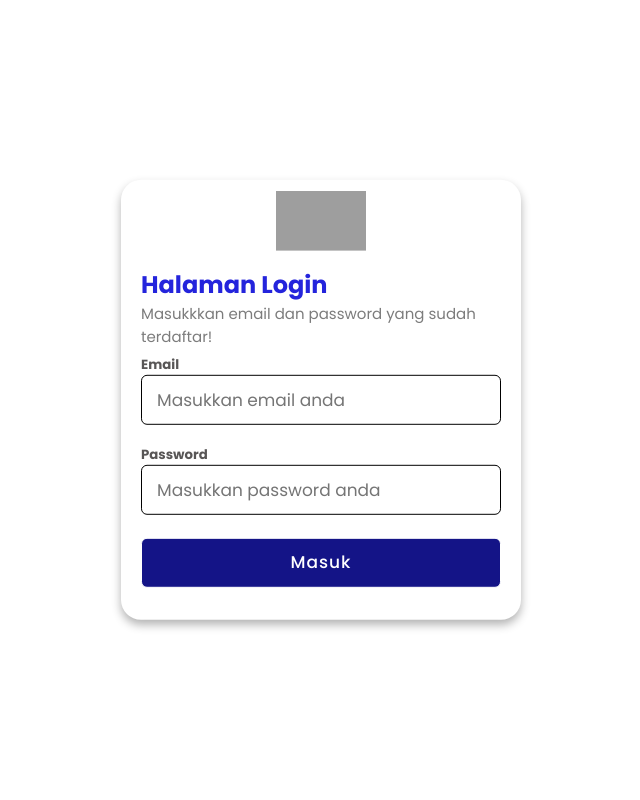
After one commit to ssfinka/TVKU, a PHP site: page /awal.html in a window 1280 px wide. The commit adds this page. Shown: the whole page, without its empty margins (319-959 px from the left). Run offline with PHP 8.4, Linux system fonts and the light colour scheme; grey boxes are pictures that could not be loaded.

Commit message:
menambahkan file html dan style

```diff
--- /dev/null
+++ b/awal.html
@@ -0,0 +1,25 @@
+<!DOCTYPE html>
+<html>
+    <head>
+        <title>Tampilan Awal</title>
+        <link rel="stylesheet" href="style.css">
+        <link rel="preconnect" href="https://fonts.gstatic.com" crossorigin>
+<link href="https://fonts.googleapis.com/css2?family=Poppins:ital,wght@0,100;0,200;0,300;0,400;0,500;0,600;0,700;0,800;0,900;1,100;1,200;1,300;1,400;1,500;1,600;1,700;1,800;1,900&family=Roboto:ital,wght@0,100;0,300;0,400;0,500;0,700;0,900;1,100;1,300;1,400;1,500;1,700;1,900&display=swap" rel="stylesheet">
+    </head>
+    <body>
+        <div class="container">
+            <img src="tvku.png" width="90" height="60" class="logo">
+            <div class="login form">
+                <h2>Halaman Login</h2>
+                <p>Masukkkan email dan password yang sudah terdaftar!</p>
+                <form action="#">
+                    <h5>Email</h5>
+                    <input type="text" placeholder="Masukkan email anda">
+                    <h5>Password</h5>
+                    <input type="password" placeholder="Masukkan password anda">
+                    <input type="button" value="Masuk" class="button">
+                </form>
+            </div>
+        </div>
+    </body>
+</html>
--- a/style.css
+++ b/style.css
@@ -1,155 +1,88 @@
-.login-frame1 {
-    width: 100%;
+*{
+    margin: 0;
+    padding: 0;
     box-sizing: border-box;
-    flex-direction: column;
-    background-color: white;
-    gap: 16px;
-    display: flex;
-    padding: 24px;
-    position: relative;
-    max-width: 390px;
-    border-top: 1px solid #d0d5dd;
-    box-shadow: 0 2px 4px -2px rgba(16,24,40,.06),0 4px 8px -2px rgba(16,24,40,.1);
-    align-items: center;
-    border-left: 1px solid #d0d5dd;
-    border-right: 1px solid #d0d5dd;
-    border-bottom: 1px solid #d0d5dd;
-    border-radius: 20px 20px 20px 20px;
-    justify-content: center;
+    font-family: 'Poppins', sans-serif;
 }
 
-.login-rectangel {
+body{
+    min-height: 100vh;
     width: 100%;
-    height: auto;
-    margin: 0;
-    display: block;
-    max-width: 114px;
+    background: white;
+
 }
 
-.login-frame2 {
-  gap: 8px;
-  width: 100%;
-  display: flex;
-  position: relative;
-  max-width: 342px;
-  box-sizing: border-box;
-  align-items: center;
-  flex-direction: column;
-  justify-content: center;
+.container{
+    position: absolute;
+    top: 50%;
+    left: 50%;
+    transform: translate(-50%, -50%);
+    max-width: 400px;
+    width: 50%;
+    background: white;
+    border-radius: 20px;
+    box-shadow: 0 5px 10px rgba(0, 0, 0, 0.3);
 }
 
-.login-text{
-    width: 100%;
-    max-width: 100%;
-    margin-top: 0;
-    min-height: auto;
-    text-align: left;
-    margin-bottom: 0;
+.logo{
+    position:relative;
+    top: 11px;
+    left: 50%;
+    transform: translateX(-50%);
 }
 
-.login-text1 {
-  color: #1849a9;
-  font-size: 18px;
-  font-style: normal;
-  font-family: "Inter",sans-serif;
-  font-weight: 600;
-  line-height: 28px;
-  letter-spacing: 0;
-  text-transform: none;
-  width: 100%;
-  max-width: 100%;
-  margin-top: 0;
-  min-height: auto;
-  text-align: left;
-  margin-bottom: 0;
+
+.container .form{
+    padding: 20px;
 }
 
-.login-text2 {
-  color: #667085;
-  font-size: 14px;
-  font-style: normal;
-  font-family: "Inter", sans-serif;
-  font-weight: 400;
-  line-height: 20px;
-  letter-spacing: 0;
-  text-transform: none;
-  margin-top: 0;
-  text-align: left;
-  margin-bottom: 0;
+h2{
+    color: rgb(36, 36, 220);
 }
 
-.proses-login1 {
-  width: 100%;
-  max-width: 324px;
-  box-sizing: border-box;
+p{
+    font-size: 15px;
+    color: rgb(124, 124, 124);
 }
 
-.login-frame3 {
-  width: 100%;
-  max-width: 324px;
-  box-sizing: border-box;
-  gap: 6px;
-  display: flex;
-  position: relative;
-  align-items: flex-start;
-  flex-direction: column;
-  justify-content: flex-start;
+h5{
+    padding-top: 7px;
+    color: rgb(88, 86, 86);
 }
 
-.login-text3{
-  margin-top: 0;
-  text-align: left;
-  margin-bottom: 0;
-  color: #344054;
-  font-size: 14px;
-  font-style: normal;
-  font-family: "Inter", sans-serif;
-  font-weight: 500;
-  line-height: 20px;
-  letter-spacing: 0;
-  text-transform: none;
+.form input{
+    height: 50px;
+    width: 100%;
+    padding: 15px;
+    font-size: 17px;
+    margin-bottom: 0.8rem;
+    border: 1px solid;
+    border-radius: 6px;
+    outline: none;
 }
 
-.login-frame4{
-  gap: 8px;
-  display: flex;
-  padding: 10px 14px;
-  overflow: hidden;
-  position: relative;
-  max-width: 342px;
-  border-top: 1px solid #d0d5dd;
-  box-shadow: 0 1px 2px 0 rgba(16,24,40,.05);
-  align-items: center;
-  border-left: 1px solid #d0d5dd;
-  border-right: 1px solid #d0d5dd;
-  border-bottom: 1px solid #d0d5dd;
-  border-radius: 8px 8px 8px 8px;
-  background-color: #fff;
-  width: 100%;
-  box-sizing: border-box;
-  justify-content: flex-start;
+.form input:focus{
+    box-shadow: 1px rgba(0, 0, 0, 0.2);
 }
 
-.proses-login2 {
-  width: 100%;
-  box-sizing: border-box;
-  justify-content: flex-start;
-  overflow: hidden;
-  max-width: 20px;
-  align-items: flex-start;
-  flex-direction: column;
+.form a{
+    font-size: 16px;
+    color: blue;
+    text-decoration: none;
 }
 
-.login-text4 {
-  margin-top: 0;
-  text-align: left;
-  margin-bottom: 0;
-  color: #667085;
-  font-size: 16px;
-  font-style: normal;
-  font-family: "Inter",sans-serif;
-  font-weight: 400;
-  line-height: 24px;
-  letter-spacing: 0;
-  text-transform: none;
+.form a:hover{
+    text-decoration: underline;
 }
+
+.button{
+    color: white;
+    background: rgb(20, 20, 135);
+    font-size: 1.2rem;
+    font-weight: 500;
+    letter-spacing: 1px;
+    line-height: 5px;
+    margin-top: 10px;
+    cursor: pointer;
+    transition: 0.3s;
+}
```
Also changed, not shown: login.html (deleted, +0 -29 lines).
